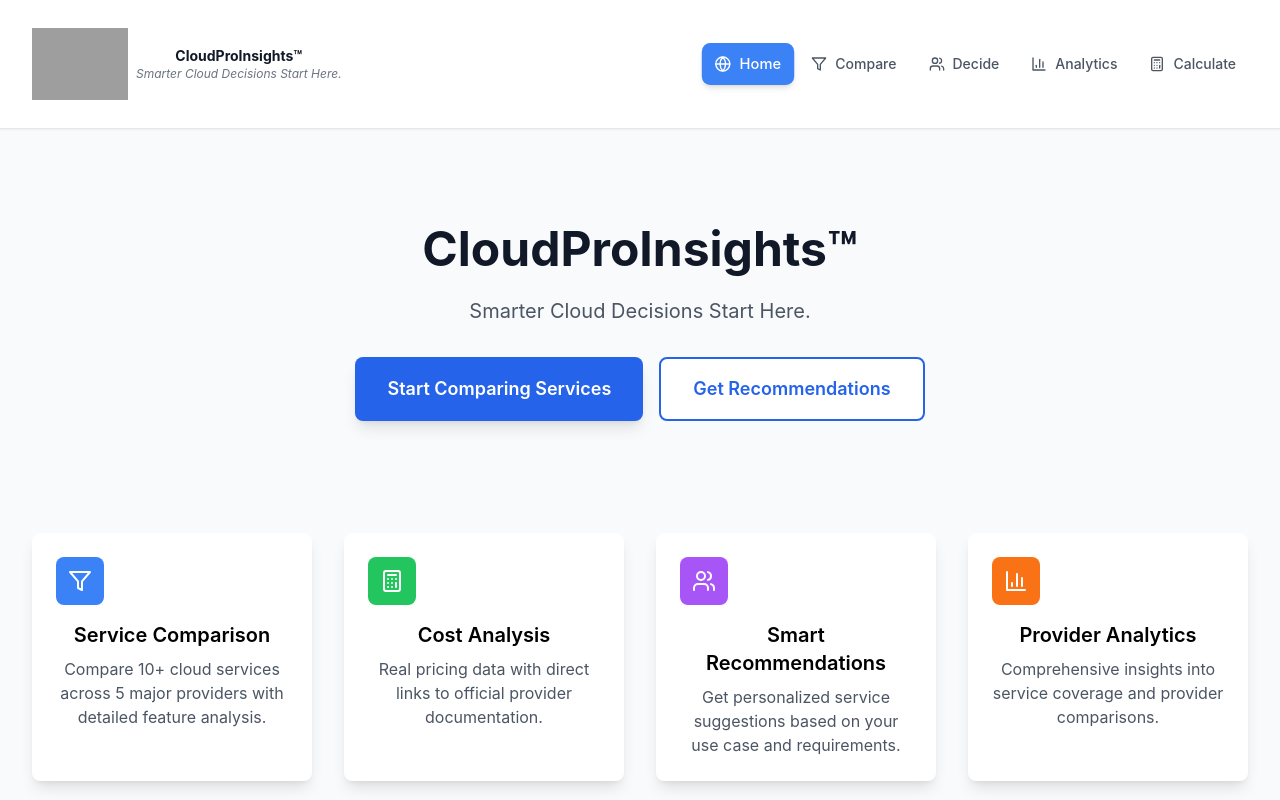
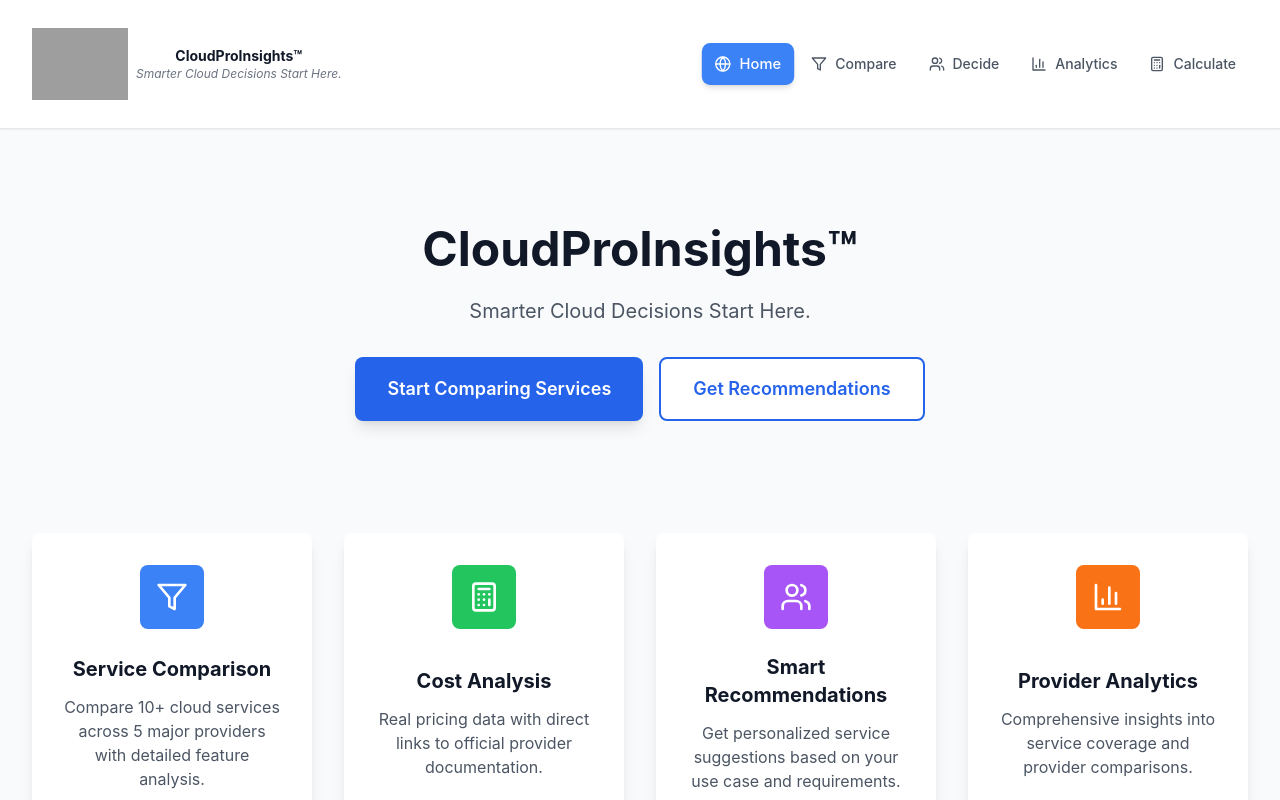
Before and after one commit to AAkinDev/CloudCompass, a React (Create React App) app: page / in a window 1280 px wide. Shown: the top 800 px of the page. Built offline with nearby package versions, Linux system fonts and the light colour scheme; grey boxes are pictures that could not be loaded.

Commit message:
feat: Optimize feature cards alignment

```diff
--- a/src/CloudProInsights.jsx
+++ b/src/CloudProInsights.jsx
@@ -1025,7 +1025,7 @@ const CloudProInsights = () => {
       </div>
 
       {/* Features Grid */}
-      <div className="grid grid-cols-1 sm:grid-cols-2 lg:grid-cols-4 gap-4 sm:gap-6 lg:gap-8">
+      <div className="grid grid-cols-1 sm:grid-cols-2 lg:grid-cols-4 gap-6 sm:gap-8">
         {[
           {
             icon: Filter,
@@ -1054,12 +1054,16 @@ const CloudProInsights = () => {
         ].map((feature, index) => {
           const Icon = feature.icon;
           return (
-            <div key={index} className="bg-white rounded-lg p-4 sm:p-6 shadow-lg hover:shadow-xl transition-shadow">
-              <div className={`w-10 h-10 sm:w-12 sm:h-12 ${feature.color} rounded-lg flex items-center justify-center mb-3 sm:mb-4`}>
-                <Icon className="w-5 h-5 sm:w-6 sm:h-6 text-white" />
-              </div>
-              <h3 className="text-lg sm:text-xl font-semibold mb-2">{feature.title}</h3>
-              <p className="text-sm sm:text-base text-gray-600">{feature.description}</p>
+            <div key={index} className="bg-white rounded-lg p-6 sm:p-8 shadow-lg hover:shadow-xl transition-shadow flex flex-col items-center text-center">
+              {/* Icon Container - Fixed height for consistent alignment */}
+              <div className={`w-12 h-12 sm:w-16 sm:h-16 ${feature.color} rounded-lg flex items-center justify-center mb-4 sm:mb-6`}>
+                <Icon className="w-6 h-6 sm:w-8 sm:h-8 text-white" />
+              </div>
+              {/* Text Content - Perfectly aligned below icon */}
+              <div className="space-y-2 sm:space-y-3 flex-1 flex flex-col justify-center">
+                <h3 className="text-lg sm:text-xl font-bold text-gray-900 leading-tight">{feature.title}</h3>
+                <p className="text-sm sm:text-base text-gray-600 leading-relaxed">{feature.description}</p>
+              </div>
             </div>
           );
         })}
```
